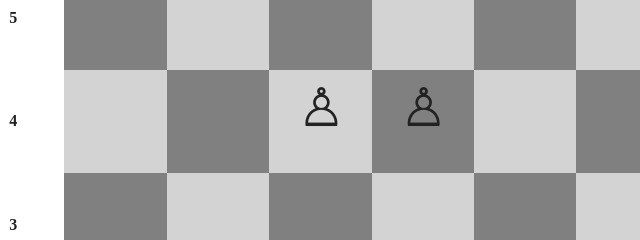
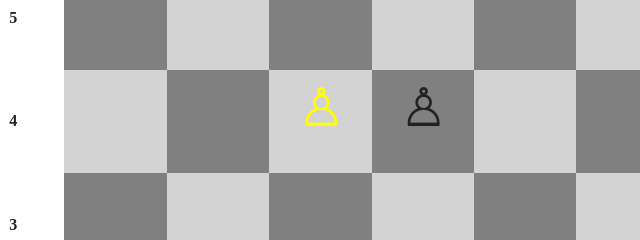
Before and after one commit to s4dmw/TIY-Chessboard, a website: page index.html in a window 1280 px wide. Both pictures are taken after a click on the button "Play". Shown: the part 455-695 px from the top of the page, 166-806 px from the left. Drawn offline with nearby package versions, Linux system fonts and the light colour scheme; files that its build step writes are made by us from their sources.

Commit message:
moved piece is highlighted

```diff
--- a/js/main.js
+++ b/js/main.js
@@ -1,3 +1,5 @@
+var highlightIndex;
+
 (function(globals){
 // Don't worry if that seems a little funky...
 
@@ -199,6 +201,10 @@
     board[toRank][toFile] = board[fromRank][fromFile];
     board[fromRank][fromFile] = null;
 
+    //asign the index of the move so view-helpers can highlight the spot
+    // yes it's convoluted
+    highlightIndex = toRank*8+toFile;
+    // console.log(highlightIndex);
 
     } // END applyMove
   }; // END game
--- a/js/view-helpers.js
+++ b/js/view-helpers.js
@@ -11,6 +11,10 @@ var update = globals.update = {
     // console.log($chessboard);
     // I always start variable names with `$` when they reference `jQuery.Collection` values
     var gameboard = game.board();
+
+    //use toRank and toFile to 'eq' the nth element in the jQuery and high light it
+    // console.log(highlightIndex);
+    $("tbody tr td").eq(highlightIndex).addClass("highlight");
 
     // You could also use nested `for` loops, but this is better...
     jQuery(gameboard).each(function(rank, row){
--- a/scss/_custom.scss
+++ b/scss/_custom.scss
@@ -26,9 +26,9 @@ table {
   tbody td {
     background-color: lightgray;
   }
-  // td.highlight {
-  //   color: yellow;
-  // }
+  td.highlight {
+    color: yellow;
+  }
   tbody tr:nth-child(odd) td:nth-child(odd) {
     background-color: gray;
   }
```
